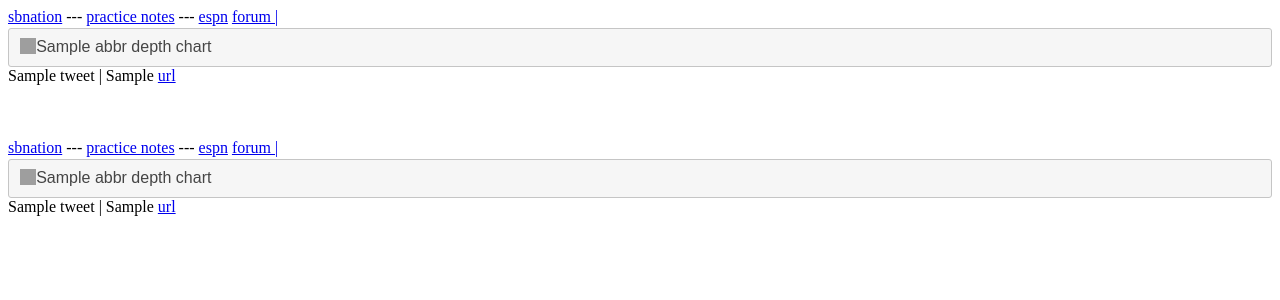
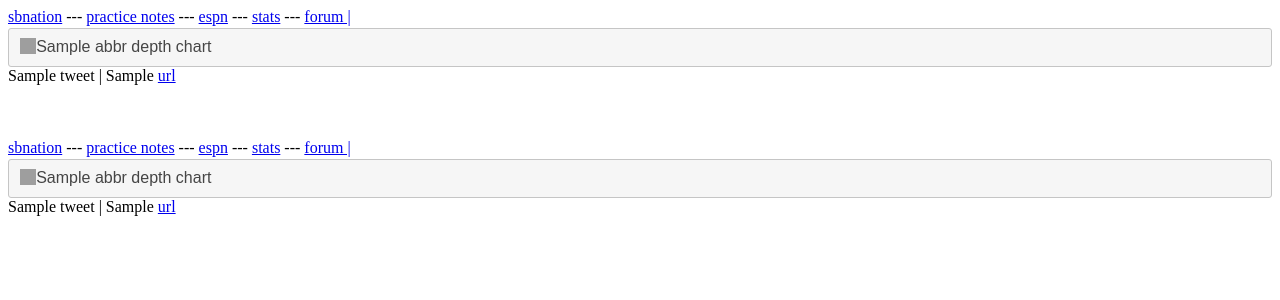
Before and after one commit to dasqueel/battlesqueel, a Flask app: template templates/game.html in a window 1280 px wide. Shown: the top 300 px of the page. Run offline with Flask 2, Linux system fonts and the light colour scheme; the template is opened without the code that fills it: most values are stand-ins (such as "Sample title", 1, 10 or a date in 2020); some libraries are stand-ins or nearby versions; grey boxes are pictures that could not be loaded.

Commit message:
stats and forums

```diff
--- a/app.py
+++ b/app.py
@@ -34,8 +34,6 @@ def game(gameId):
 	awayDoc = bsDb['teams'].find_one({'abbr':awayTeam['abbr']})
 	homeDoc = bsDb['teams'].find_one({'abbr':homeTeam['abbr']})
 
-	# print awayDoc, homeDoc
-
 	awayTeam['sbnation'] = awayDoc['sbnation']
 	homeTeam['sbnation'] = homeDoc['sbnation']
 
@@ -50,6 +48,9 @@ def game(gameId):
 
 	awayTeam['fourms'] = awayDoc['forums']
 	homeTeam['forums'] = homeDoc['forums']
+
+	awayTeam['statsUrl'] = awayDoc['statsUrl']
+	homeTeam['statsUrl'] = homeDoc['statsUrl']
 
 	awayTeam['depthChart'] = Markup(getNCAADepthHtml(awayDoc['depthChart']))
 	homeTeam['depthChart'] = Markup(getNCAADepthHtml(homeDoc['depthChart']))
--- a/templates/game.html
+++ b/templates/game.html
@@ -34,6 +34,9 @@
     >
     ---
     <a href="{{ homeTeam['espnUrl'] }}" target="_blank">espn</a>
+    ---
+    <a href="{{ homeTeam['statsUrl'] }}" target="_blank">stats</a>
+    ---
     {% for forum in homeTeam['forums'] %}
     <a href="{{ forum }}" target="_blank">forum | </a>
     {% endfor %}
@@ -66,6 +69,9 @@
     >
     ---
     <a href="{{ awayTeam['espnUrl'] }}" target="_blank">espn</a>
+    ---
+    <a href="{{ awayTeam['statsUrl'] }}" target="_blank">stats</a>
+    ---
     {% for forum in awayTeam['forums'] %}
     <a href="{{ forum }}" target="_blank">forum | </a>
     {% endfor %}
--- a/tools/openGames.py
+++ b/tools/openGames.py
@@ -159,7 +159,6 @@ teamsMap = {
 week = sys.argv[1]
 day = int(sys.argv[2]) # tu, w, th, f, sat OR 1 2 3 4
 timeStart = int(sys.argv[3])
-# timeEnd = sys.argv[4]
 
 espnUrl = 'https://www.espn.com/college-football/schedule/_/week/' + week
 
@@ -212,6 +211,7 @@ for tr in trs:
     if homeTeam != '' and awayTeam != '':
       url = 'https://battlesqueel.herokuapp.com/' + awayTeam + '@' + homeTeam
       if shouldOpenGame:
+        print 'hay'
         # webbrowser.get(firefox_path).open(url, new=0)
         webbrowser.get(firefox_path).open_new_tab(url)
         # webbrowser.register('firefox', None)
```
Also changed, not shown: 1 other file.
